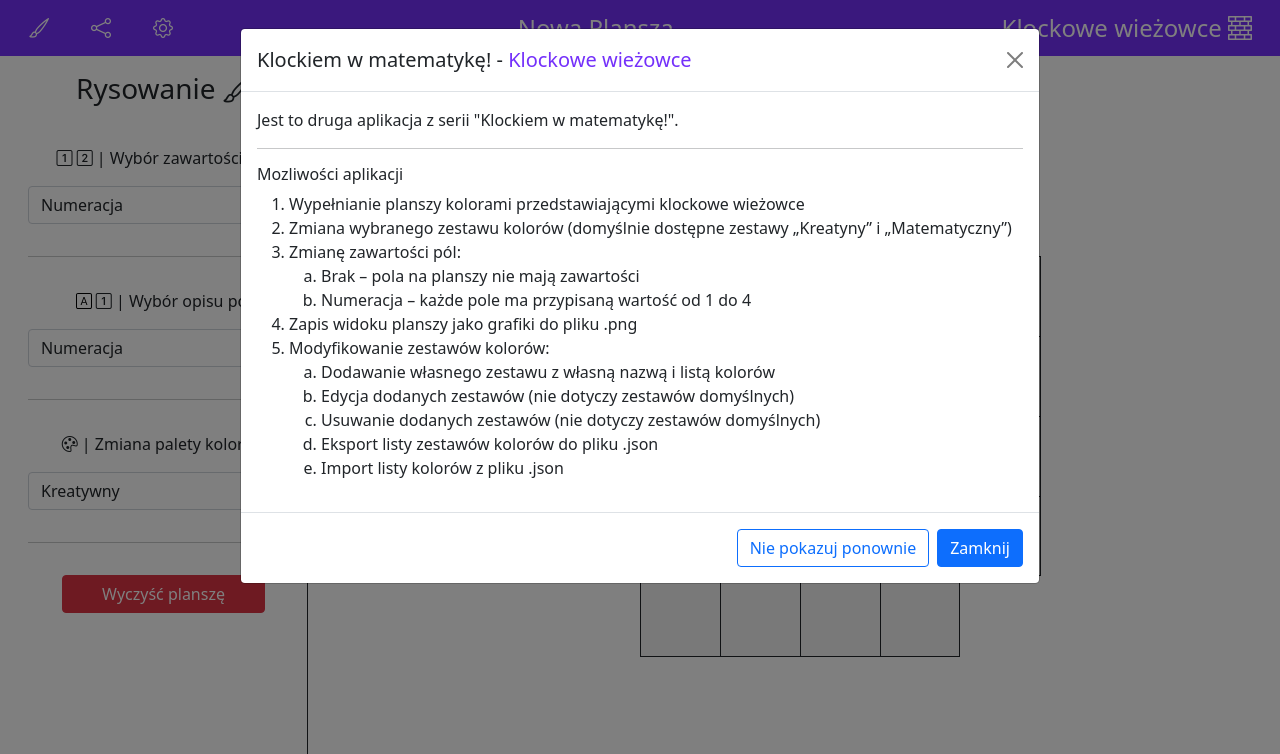
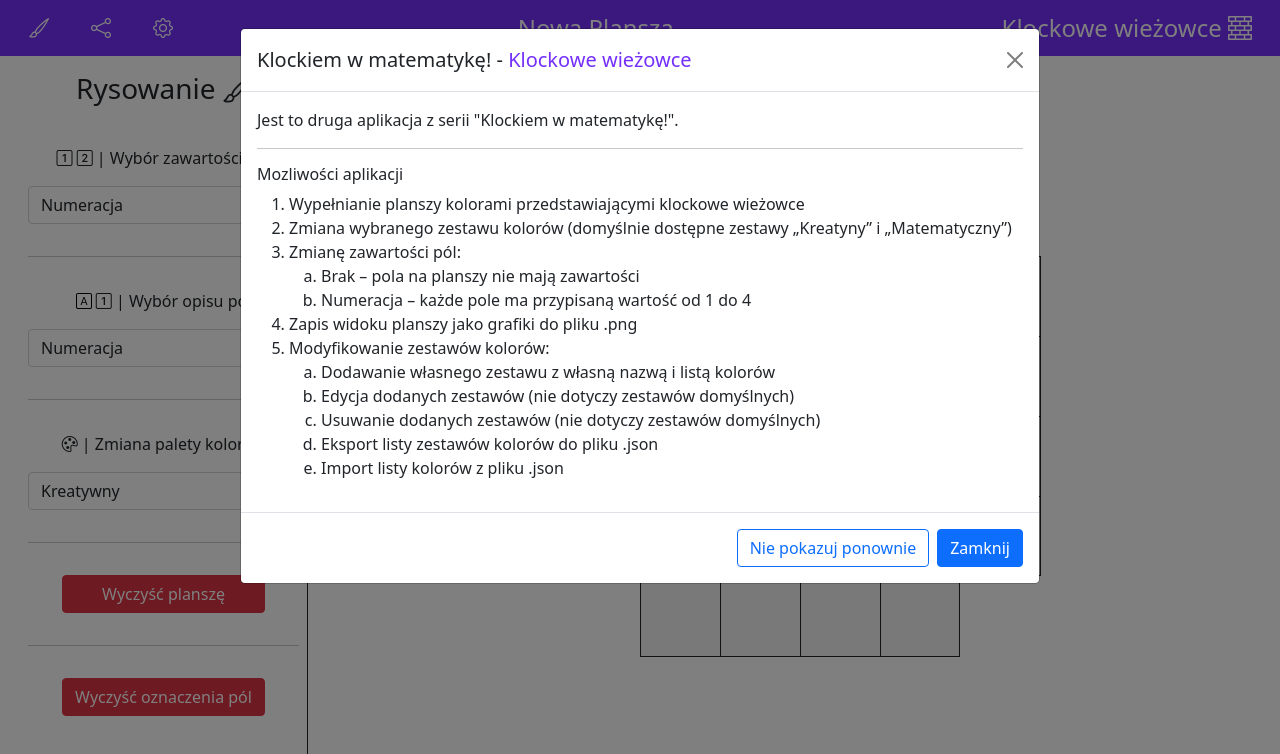
Before and after one commit to MzMix/Klockowe-wiezowce, a Vue app: page / in a window 1280 px wide. Shown: the top 754 px of the page. Built offline with nearby package versions, Linux system fonts and the light colour scheme.

Commit message:
feat(UI): :sparkles: add button for clearing index cells
add button for clearing index cells on the board

```diff
--- a/src/components/Menu/DrawingMenu.vue
+++ b/src/components/Menu/DrawingMenu.vue
@@ -16,7 +16,7 @@ const { ColorPalettes, SelectedPalette } = storeToRefs(ColorPaletteStore);
 
 //Index
 const IndexStore = useIndexStore();
-const { SetIndexContentType } = IndexStore;
+const { SetIndexContentType, ClearIndexFill } = IndexStore;
 const { SelectedIndexContentType, IndexContentTypes, } = storeToRefs(IndexStore);
 
 //Board
@@ -60,7 +60,12 @@ const { CellContentTypes, SelectedCellContentType } = storeToRefs(CellStore);
         </InputSelectArray>
 
         <!-- Clear board -->
-        <button class="btn btn-danger mb-4 w-75 m-auto" @click="ClearBoard()">Wyczyść planszę</button>
+        <button class="btn btn-danger w-75 m-auto" @click="ClearBoard()">Wyczyść planszę</button>
+
+        <hr />
+
+        <!-- Clear index -->
+        <button class="btn btn-danger w-75 m-auto" @click="ClearIndexFill()">Wyczyść oznaczenia pól</button>
     </div>
 
 </template>
```
